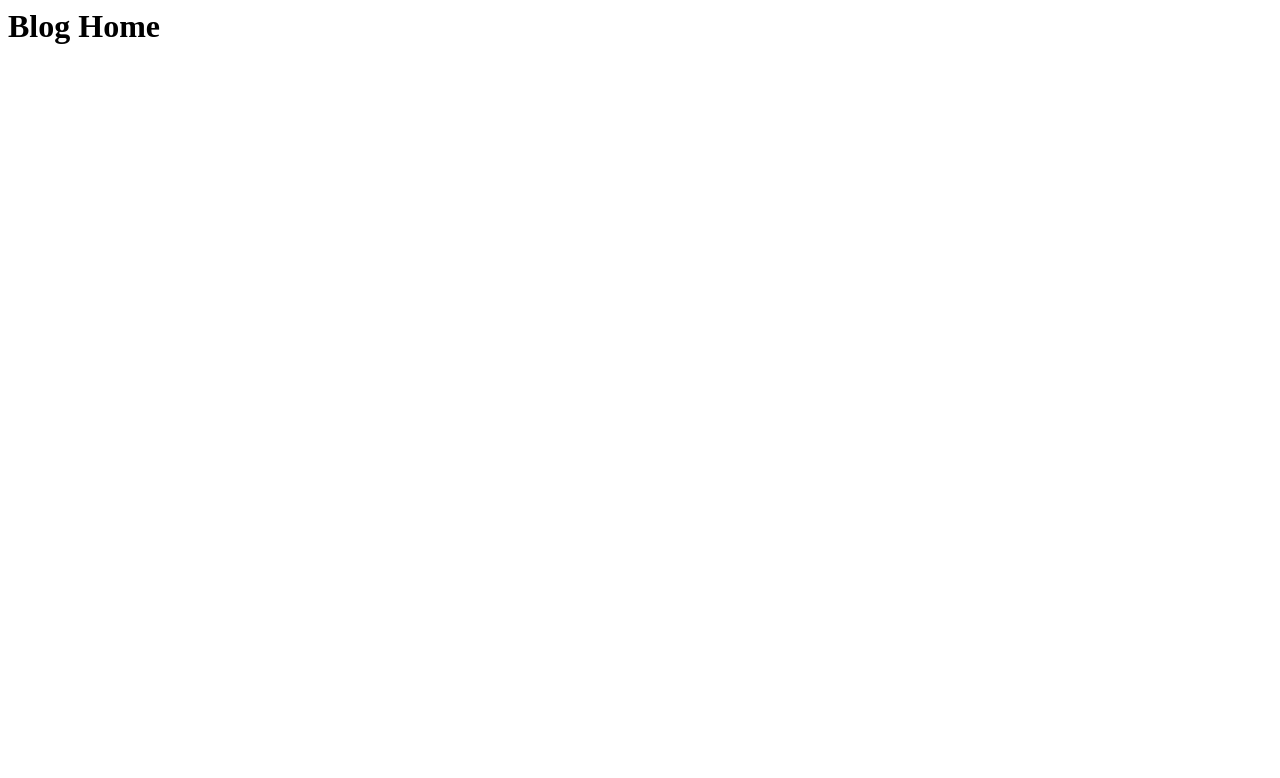
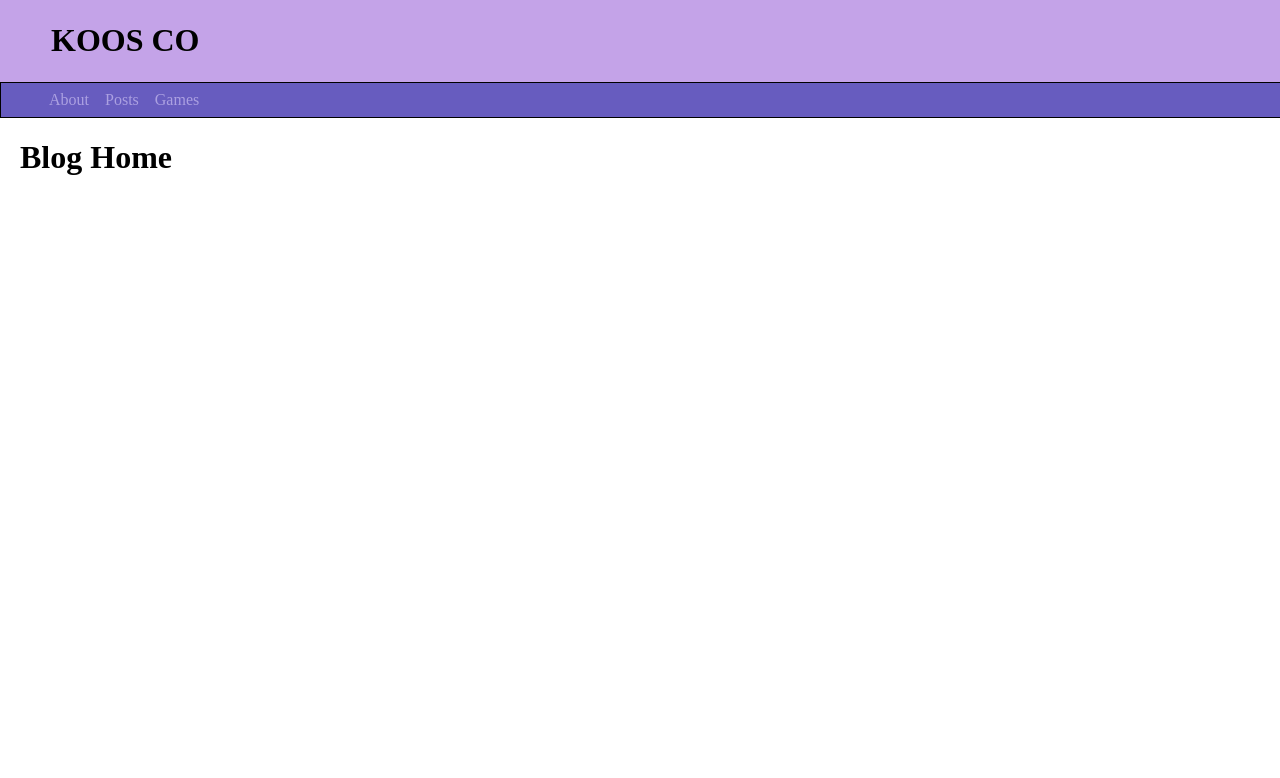
Before and after one commit to kth321/blog_app, a Django app: page / in a window 1280 px wide; the page is wider, and only the part inside the window is pictured. Before the commit the part shown is almost empty. Shown: the top 778 px of that part. Run offline with Django 3.2, Linux system fonts and the light colour scheme.

Commit message:
make init blog home css

```diff
--- a/Blogsite/static/main_style.css
+++ b/Blogsite/static/main_style.css
@@ -1,3 +1,35 @@
-h1{
-    color: red;
+body{
+    margin: 0px;
 }
+#blog-head-div{
+    background-color: #c4a3e8;
+    padding: 1px;
+}
+#blog-head{
+    text-align: left;
+    margin-left: 50px;
+}
+.nav-container{
+    list-style-type:none;
+    border: solid 1px;
+    width: 100%;
+    display: flex;
+    flex-direction: row;
+    top: 0px;
+    margin: 0px;
+    padding: 0x;
+    background-color: #675cbf;
+}
+.nav-item{
+    padding: 8px;
+    cursor: pointer;
+}
+.nav-item-a{
+    text-decoration: none;
+    text-align: center;
+    color: #e6dcff89;
+}
+
+.main-content{
+    margin-left: 20px;
+}
--- a/Blogsite/templates/base.html
+++ b/Blogsite/templates/base.html
@@ -7,6 +7,11 @@
         <link rel="stylesheet" href="static/main_style.css">
     </head>
     <body>
+        <div id="blog-head-div">
+            <h1 id="blog-head">
+                KOOS CO
+            </h1>
+        </div>
         <div class="sidebar">
             <ul class="nav-container">
                 <li class="nav-item"><a href="#" class="nav-item-a">About</a></li>
@@ -14,7 +19,9 @@
                 <li class="nav-item"><a href="#" class="nav-item-a">Games</a></li>
             </ul>
         </div>
-        {% block content %}
-        {% endblock content %}
+        <div class="main-content">
+            {% block content %}
+            {% endblock content %}
+        </div>
     </body>
 </html>
--- a/Blogsite/templates/home.html
+++ b/Blogsite/templates/home.html
@@ -1,3 +1,9 @@
-<h1>
-    Blog Home
-</h1>
+{% extends "base.html" %}
+
+{% block title %}HomePage{% endblock title %}
+
+{% block content %}
+    <h1>
+        Blog Home
+    </h1>
+{% endblock content %}
```
